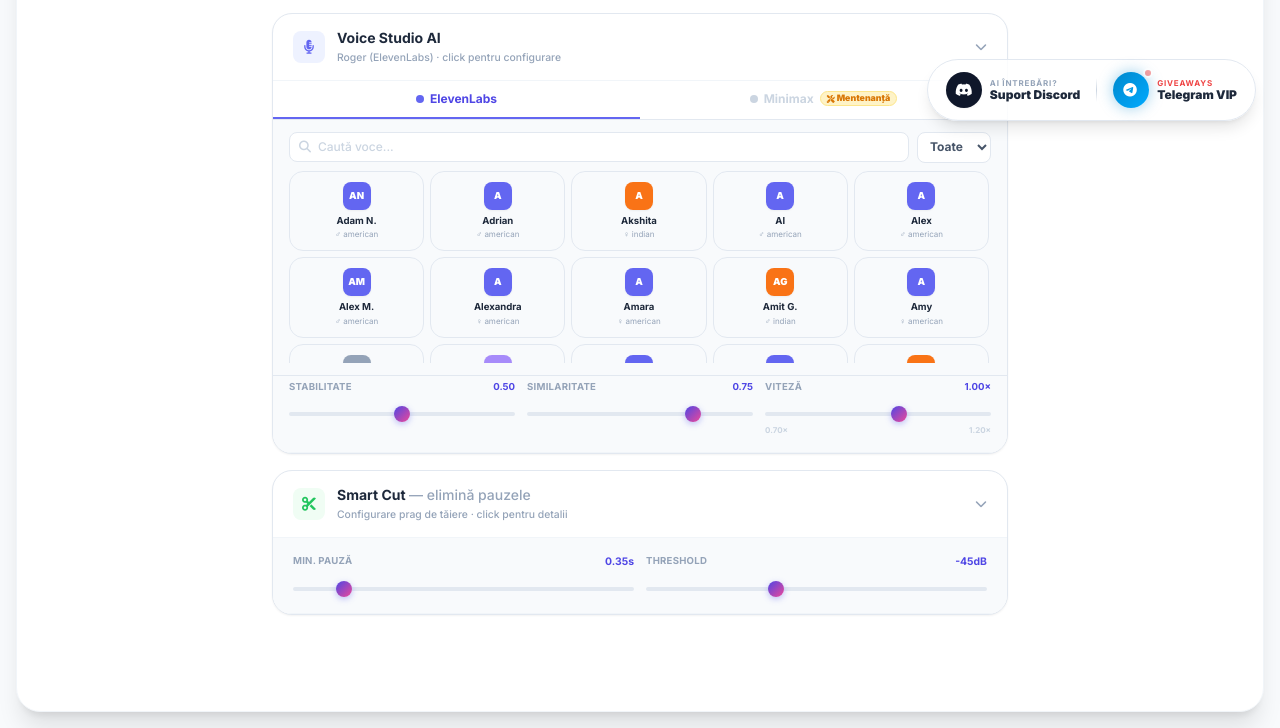
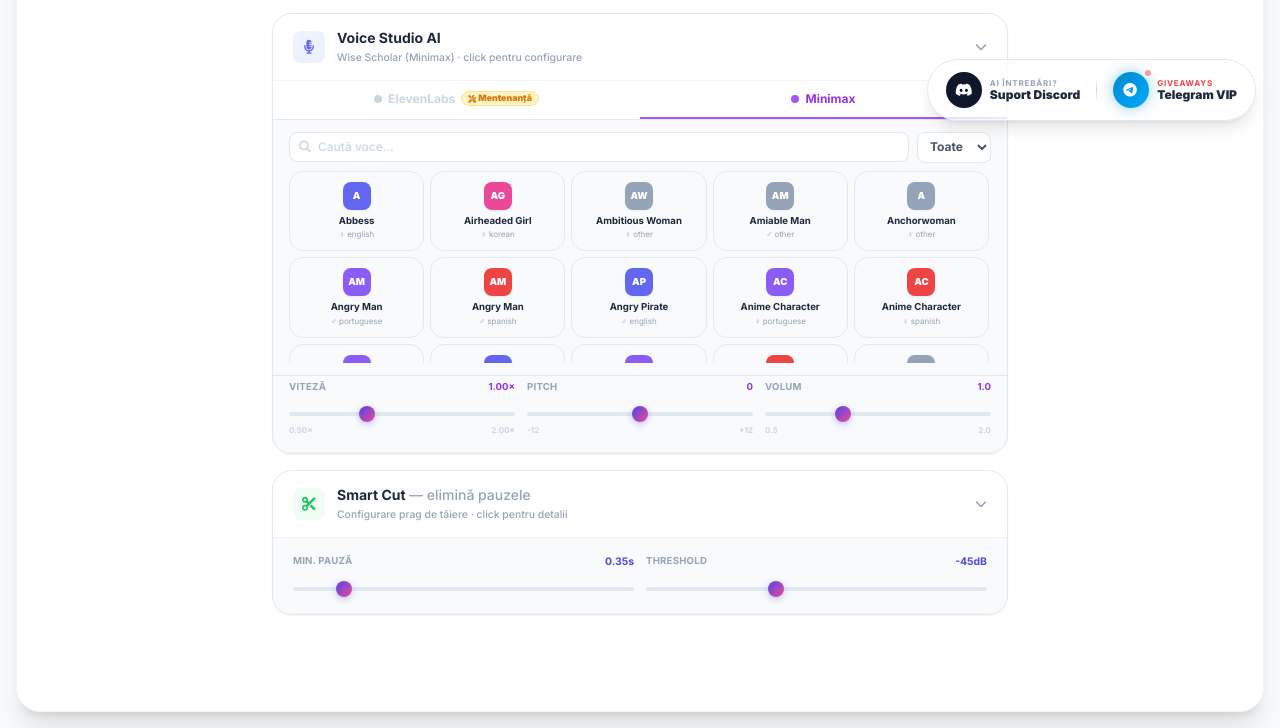
Before and after one commit to tntromania/allinone, a website: page public/index.html in a window 1280 px wide. Shown: the part 659-1387 px from the top of the page. Drawn offline with nearby package versions, Linux system fonts and the light colour scheme.

Commit message:
Add files via upload

```diff
--- a/public/index.html
+++ b/public/index.html
@@ -223,7 +223,7 @@
         <div class="w-8 h-8 rounded-lg bg-indigo-50 flex items-center justify-center text-indigo-500 text-sm shrink-0"><i class="fas fa-microphone-lines"></i></div>
         <div class="flex-1 min-w-0">
           <div class="font-bold text-slate-800 text-sm">Voice Studio AI</div>
-          <div id="voice-config-sel" class="text-[0.65rem] text-slate-400 font-medium mt-0.5">Roger (ElevenLabs) · click pentru configurare</div>
+          <div id="voice-config-sel" class="text-[0.65rem] text-slate-400 font-medium mt-0.5">Wise Scholar (Minimax) · click pentru configurare</div>
         </div>
         <i id="voice-config-chevron" class="fas fa-chevron-down text-slate-400 text-xs chevron-anim"></i>
       </div>
@@ -231,18 +231,17 @@
 
         <!-- Provider tabs -->
         <div class="flex border-b border-slate-200 bg-white">
-          <button id="tab-el" onclick="switchVoiceProvider('el')"
-            class="flex-1 py-2.5 text-xs font-bold text-indigo-600 border-b-2 border-indigo-500 transition-all flex items-center justify-center gap-1.5">
-            <span class="w-2 h-2 rounded-full bg-indigo-500 inline-block"></span>
+          <button id="tab-el" disabled
+            class="flex-1 py-2.5 text-xs font-bold text-slate-300 border-b-2 border-transparent transition-all flex items-center justify-center gap-1.5 cursor-not-allowed select-none" title="ElevenLabs este momentan în mentenanță">
+            <span class="w-2 h-2 rounded-full bg-slate-300 inline-block"></span>
             ElevenLabs
-          </button>
-          <button id="tab-mm" disabled
-            class="flex-1 py-2.5 text-xs font-bold text-slate-300 border-b-2 border-transparent transition-all flex items-center justify-center gap-1.5 cursor-not-allowed select-none" title="Minimax este momentan în mentenanță">
-            <span class="w-2 h-2 rounded-full bg-slate-300 inline-block"></span>
-            Minimax
             <span class="inline-flex items-center gap-0.5 bg-amber-100 text-amber-600 text-[0.55rem] font-black px-1.5 py-0.5 rounded-full leading-none border border-amber-200">
               <i class="fas fa-tools" style="font-size:0.5rem"></i> Mentenanță
             </span>
+          </button>
+          <button id="tab-mm" onclick="switchVoiceProvider('mm')"
+            class="flex-1 py-2.5 text-xs font-bold text-purple-600 border-b-2 border-purple-500 transition-all flex items-center justify-center gap-1.5">
+            <span class="w-2 h-2 rounded-full bg-purple-500 inline-block"></span> Minimax
           </button>
         </div>
 
@@ -271,7 +270,7 @@
         <div class="px-4 pb-4 pt-1 border-t border-slate-200">
 
           <!-- EL sliders -->
-          <div id="sliders-el" class="grid grid-cols-3 gap-3">
+          <div id="sliders-el" class="grid grid-cols-3 gap-3 hidden">
             <div>
               <div class="flex justify-between mb-1">
                 <label class="text-[0.6rem] font-bold text-slate-400 uppercase tracking-wide">Stabilitate</label>
@@ -303,7 +302,7 @@
           </div>
 
           <!-- MM sliders -->
-          <div id="sliders-mm" class="grid grid-cols-3 gap-3 hidden">
+          <div id="sliders-mm" class="grid grid-cols-3 gap-3">
             <div>
               <div class="flex justify-between mb-1">
                 <label class="text-[0.6rem] font-bold text-slate-400 uppercase tracking-wide">Viteză</label>
@@ -565,14 +564,14 @@
 }
 
 // ── VOICE PROVIDER STATE ──────────────────────────────────────
-let voiceProvider = 'el'; // 'el' = ElevenLabs, 'mm' = Minimax  — MM în mentenanță
+let voiceProvider = 'mm'; // 'el' = ElevenLabs, 'mm' = Minimax  — EL în mentenanță
 
 // selectedVoice conține întotdeauna { id, name, provider, gender }
-let selectedVoice = { id: 'CwhRBWXzGAHq8TQ4Fs17', name: 'Roger', provider: 'el', gender: 'male' };
+let selectedVoice = { id: '209533299589206', name: 'Wise Scholar', provider: 'mm', gender: 'male' };
 
 // ── SWITCH PROVIDER TAB ───────────────────────────────────────
 function switchVoiceProvider(p) {
-  if (p === 'mm') return; // Minimax în mentenanță — blocat
+  if (p === 'el') return; // ElevenLabs în mentenanță — blocat
   voiceProvider = p;
   // Tab styling
   const tabEl = document.getElementById('tab-el');
@@ -944,10 +943,17 @@
       setCardStatus(idx, 'Voice-over...');
       setCardLoading(idx, `Se generează voice-over cu ${selectedVoice.name} (${textToSpeak.length} chars)...`);
 
-      // Dacă limba e engleză, folosim textul original (nu traducerea).
-      // Altfel, textul e deja tradus de pipeline — nu mai retraducem.
-      if (!manualText && limba === 'engleză' && result.originalText) {
-        textToSpeak = result.originalText;
+      // Traducere suplimentară dacă e nevoie
+      if (!manualText && result.transcript) {
+        try {
+          const tRes = await fetch(`${API_BASE}/api/translate`, {
+            method: 'POST',
+            headers: { 'Content-Type': 'application/json', 'Authorization': `Bearer ${authToken}` },
+            body: JSON.stringify({ text: textToSpeak, limba })
+          });
+          const tData = await tRes.json();
+          if (tRes.ok && tData.translated) textToSpeak = tData.translated;
+        } catch(e) {}
       }
 
       try {
```
